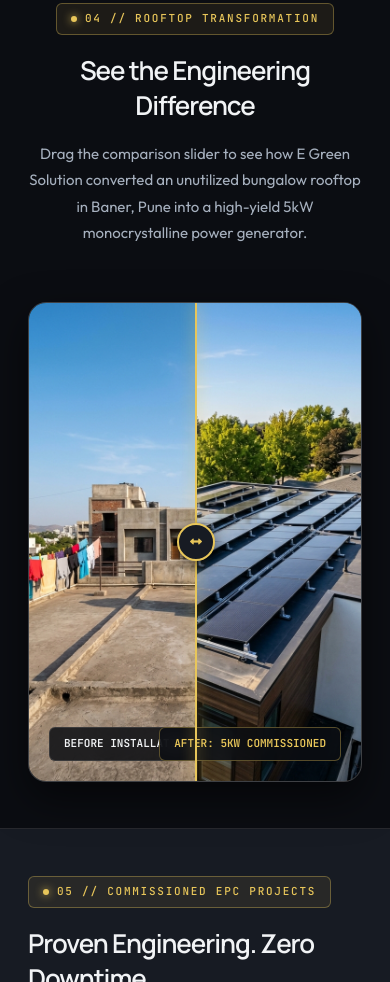
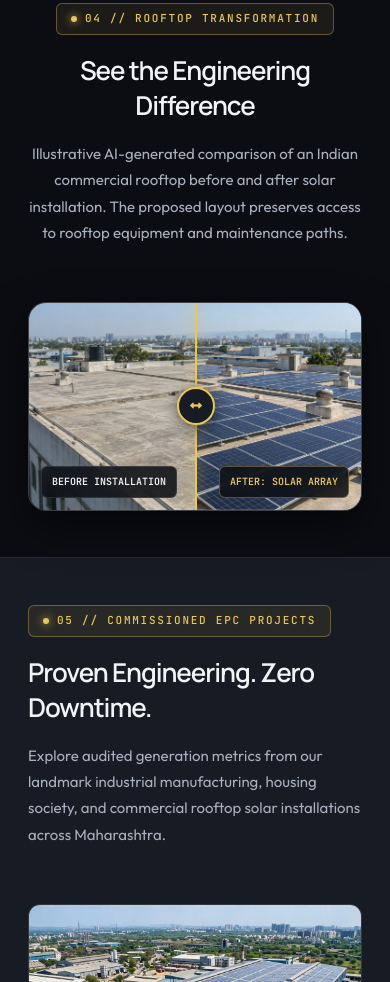
Before and after one commit to jayantnarkhede52-svg/E-Green-Solution, a plain HTML site: page index.html in a window 390 px wide. Shown: the part 5058-6040 px from the top of the page. Drawn offline with nearby package versions, Linux system fonts and the light colour scheme.

Commit message:
Replace rooftop comparison with Indian commercial solar concept

```diff
--- a/css/dark-technical.css
+++ b/css/dark-technical.css
@@ -1293,7 +1293,8 @@ img {
   position: relative;
   width: 100%;
   max-width: 1100px;
-  height: 480px;
+  aspect-ratio: 2 / 1;
+  height: auto;
   margin: 0 auto;
   border-radius: var(--radius-container);
   overflow: hidden;
@@ -1363,6 +1364,13 @@ img {
 .dt-slider-tag.left { left: 20px; }
 .dt-slider-tag.right { right: 20px; color: var(--gold-accent); border-color: var(--border-gold); }
 
+@media (max-width: 640px) {
+  .dt-slider-container { aspect-ratio: 16 / 10; }
+  .dt-slider-tag { bottom: 12px; font-size: 10px; padding: 6px 10px; }
+  .dt-slider-tag.left { left: 12px; }
+  .dt-slider-tag.right { right: 12px; }
+}
+
 /* ==========================================================================
    INTERACTIVE SOLAR CALCULATOR (DARK ENGINEERING COMPONENT)
    ========================================================================== */
--- a/index.html
+++ b/index.html
@@ -684,17 +684,17 @@
             <div class="dt-section-header center">
                 <div class="dt-tech-label">04 // ROOFTOP TRANSFORMATION</div>
                 <h2 id="transformation-title" class="dt-section-title">See the Engineering Difference</h2>
-                <p class="dt-section-desc">Drag the comparison slider to see how E Green Solution converted an unutilized bungalow rooftop in Baner, Pune into a high-yield 5kW monocrystalline power generator.</p>
+                <p class="dt-section-desc">Illustrative AI-generated comparison of an Indian commercial rooftop before and after solar installation. The proposed layout preserves access to rooftop equipment and maintenance paths.</p>
             </div>
 
-            <div class="dt-slider-container" id="project-slider" role="region" aria-label="Before and After Solar Rooftop Installation">
-                <img src="/assets/before-solar.png" alt="Rooftop before solar installation" class="dt-slider-img" loading="lazy">
+            <div class="dt-slider-container" id="project-slider" role="region" aria-label="Illustrative before and after commercial rooftop solar comparison">
+                <img src="/assets/before-solar-commercial.jpg" alt="Bare Indian commercial rooftop before solar installation, illustrative AI-generated image" class="dt-slider-img" width="1774" height="887" loading="lazy" decoding="async">
                 <div class="dt-slider-tag left">BEFORE INSTALLATION</div>
 
                 <div class="dt-slider-img dt-slider-after">
-                    <img src="/assets/after-solar.png" alt="Rooftop after solar panel installation in Pune" class="dt-slider-img" style="position: static;" loading="lazy">
+                    <img src="/assets/after-solar-commercial.jpg" alt="Same Indian commercial rooftop with a realistic solar array and clear maintenance routes, illustrative AI-generated image" class="dt-slider-img" style="position: static;" width="1774" height="887" loading="lazy" decoding="async">
                 </div>
-                <div class="dt-slider-tag right">AFTER: 5KW COMMISSIONED</div>
+                <div class="dt-slider-tag right">AFTER: SOLAR ARRAY</div>
 
                 <div class="dt-slider-handle" id="slider-handle">
                     <div class="dt-slider-knob">
```
Also changed, not shown: assets/after-solar-commercial.jpg (added), assets/after-solar.png (deleted), assets/before-solar-commercial.jpg (added), assets/before-solar.png (deleted), 1 other file.
